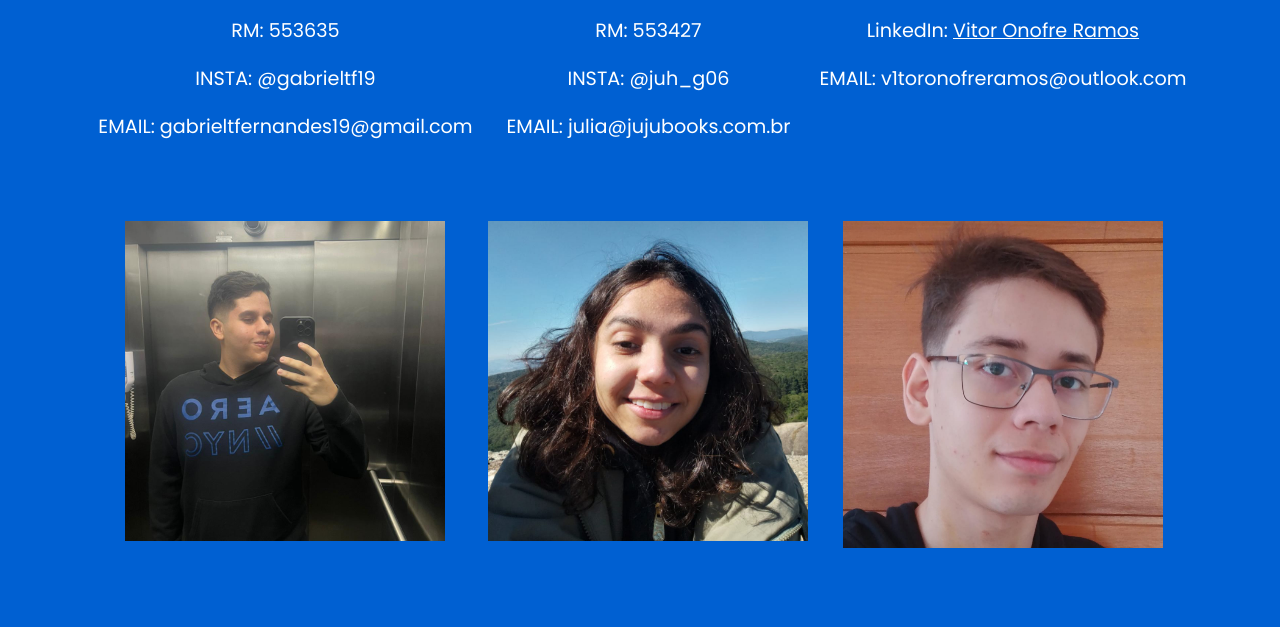
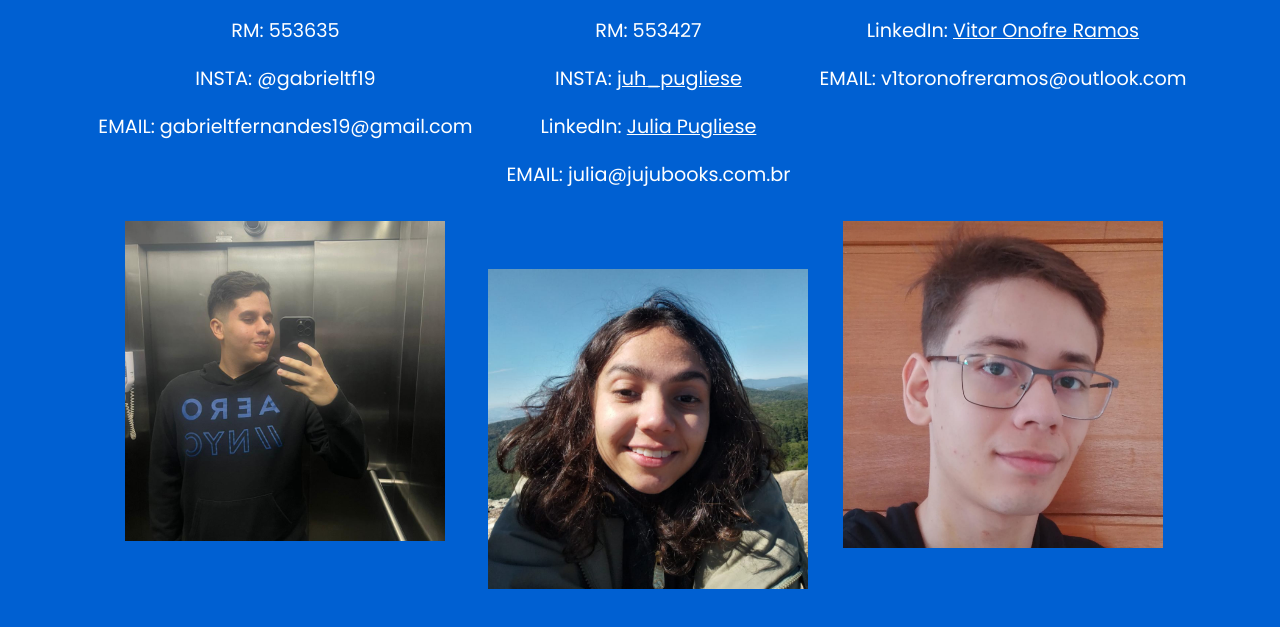
Before and after one commit to juliapugliese/Global-Hapvida_HTML_CSS_JavaScript, a plain HTML site: page Global_HTML/Global/devTeam.html in a window 1280 px wide. Shown: the part 211-838 px from the top of the page. Drawn offline with Linux system fonts and the light colour scheme.

Commit message:
Atualização devTeam

```diff
--- a/Global_HTML/Global/devTeam.html
+++ b/Global_HTML/Global/devTeam.html
@@ -29,7 +29,8 @@
             <div class="texto">
                 <h1>Julia Gonzalez<br>Pugliese Ribeiro</h1>
                 <p>RM: 553427</p>
-                <p>INSTA: @juh_g06</p>
+                <p>INSTA: <a href="https://www.instagram.com/juh_pugliese">juh_pugliese</a></p>
+                <p>LinkedIn: <a href="https://www.linkedin.com/in/julia-pugliese">Julia Pugliese</a></p>
                 <p>EMAIL: julia@jujubooks.com.br</p>
             </div>
             <img src="assets/julia-gonzalez.jpg" alt="553427">
```
Also changed, not shown: Global_HTML/Preview.png (renamed from Global_HTML/Frame 427319368.png).
